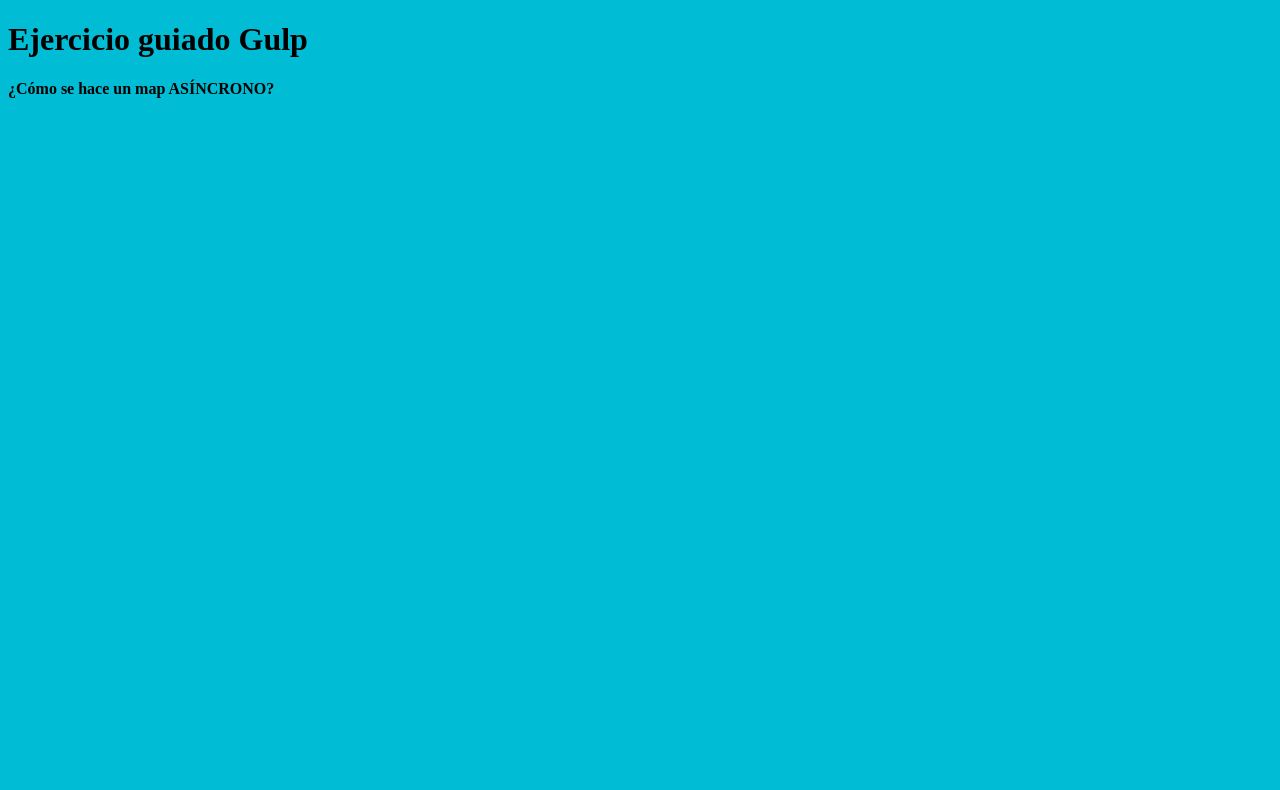
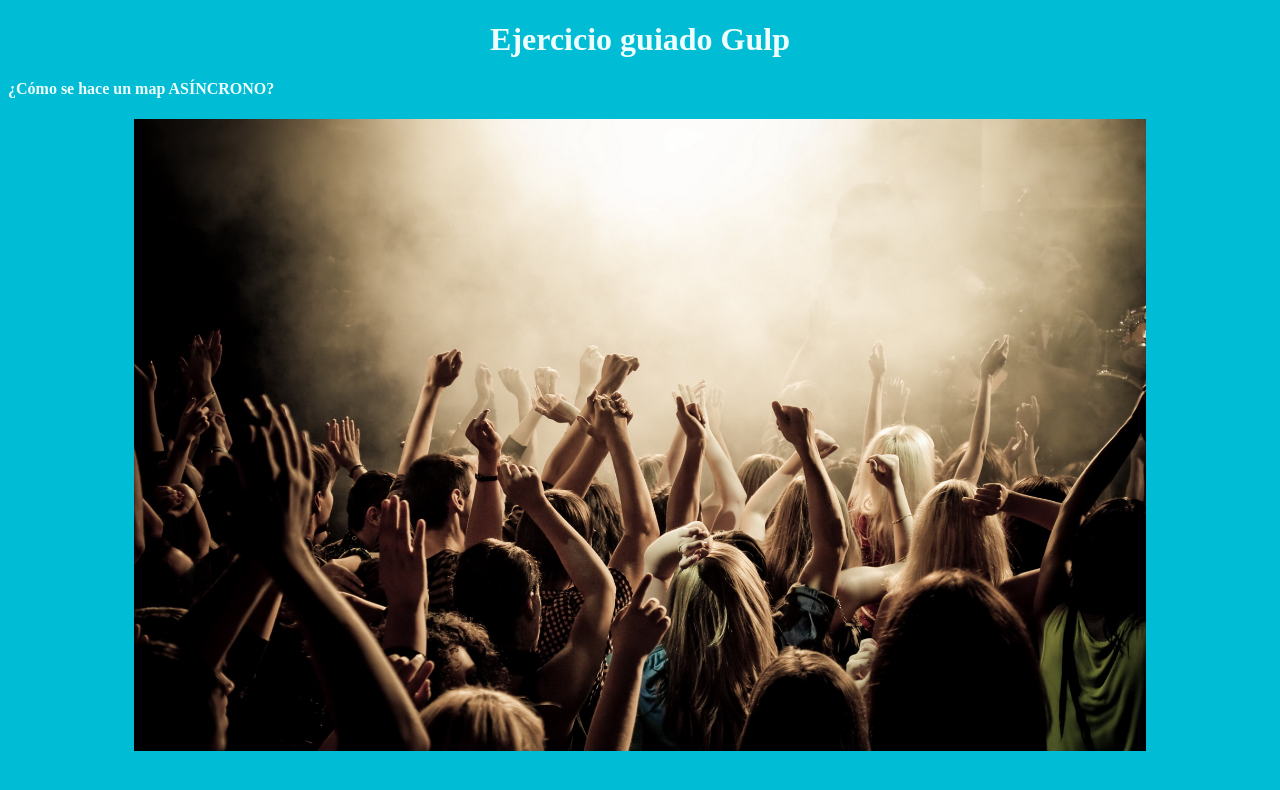
Before and after one commit to gabyLuTrejo/gulp_guiado, a website: page src/index.html in a window 1280 px wide. Drawn offline with nearby package versions, Linux system fonts and the light colour scheme; files that its build step writes are made by us from their sources.

Commit message:
Agregar imagenes de diversas extensiones

```diff
--- a/src/assets/scss/main.scss
+++ b/src/assets/scss/main.scss
@@ -1,3 +1,13 @@
 body{
 	background-color: #00BCD4;
+	color: #eff;
 }
+
+h1{
+	text-align: center;
+}
+
+.cuadro{
+	margin-left: 10%;
+	width: 80%;
+}
--- a/src/index.html
+++ b/src/index.html
@@ -9,6 +9,9 @@
 
 		<h1>Ejercicio guiado Gulp</h1>
 		<h4>¿Cómo se hace un <strong>map</strong>  ASÍNCRONO?</h4>
+		<div>
+			<img class="cuadro" src="assets/img/concert.jpeg">
+		</div>
 
 		<script src="/assets/js/all.js" type="text/javascript" charset="utf-8"></script>
 	</body>
```
Also changed, not shown: gulpfile.js (+8 -1 lines), public/index.html (+3 -0 lines), public/assets/css/main.css, public/assets/img/concert.jpeg (added), src/assets/img/concert.jpeg (added), 2 other files.
